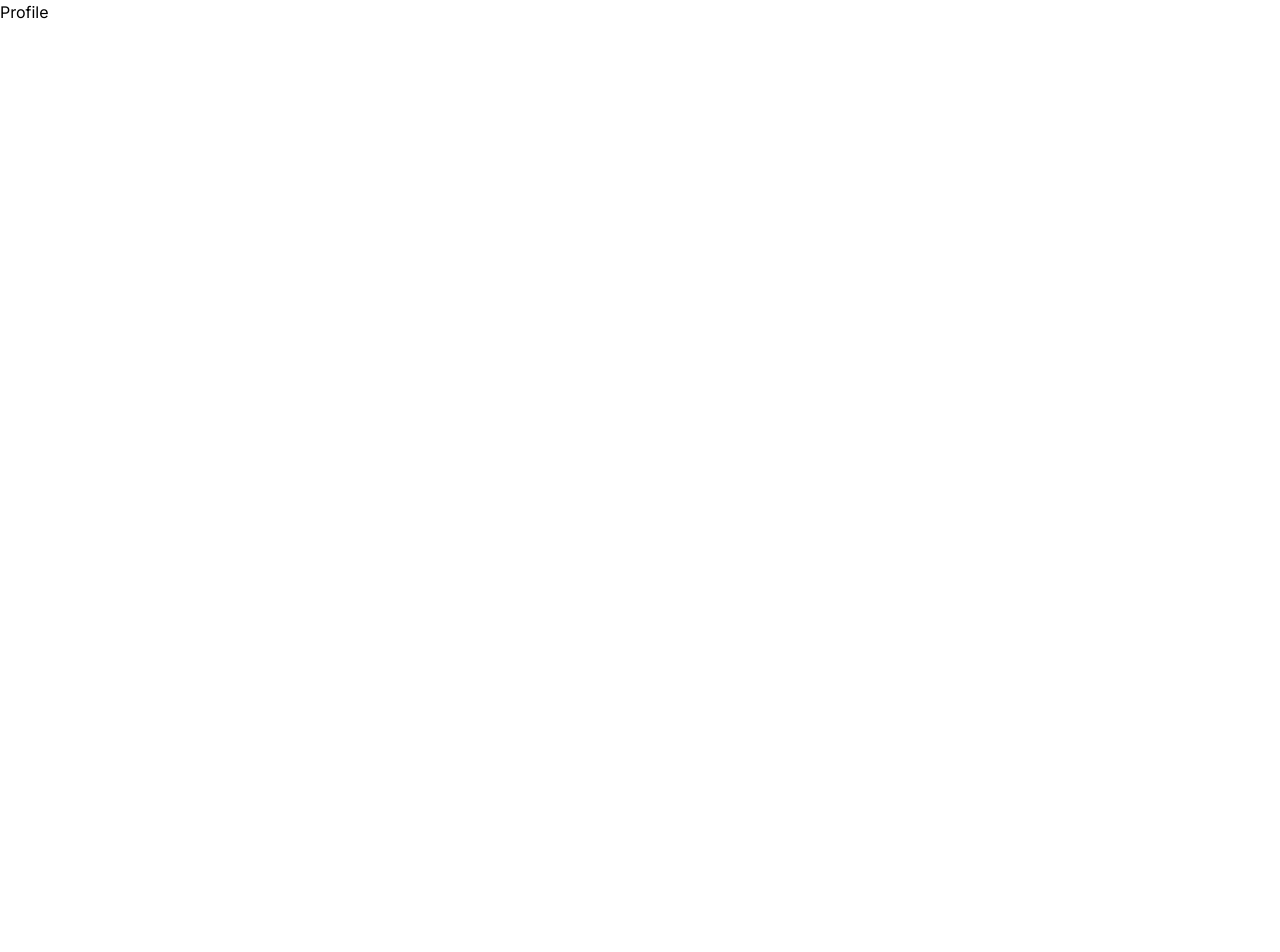
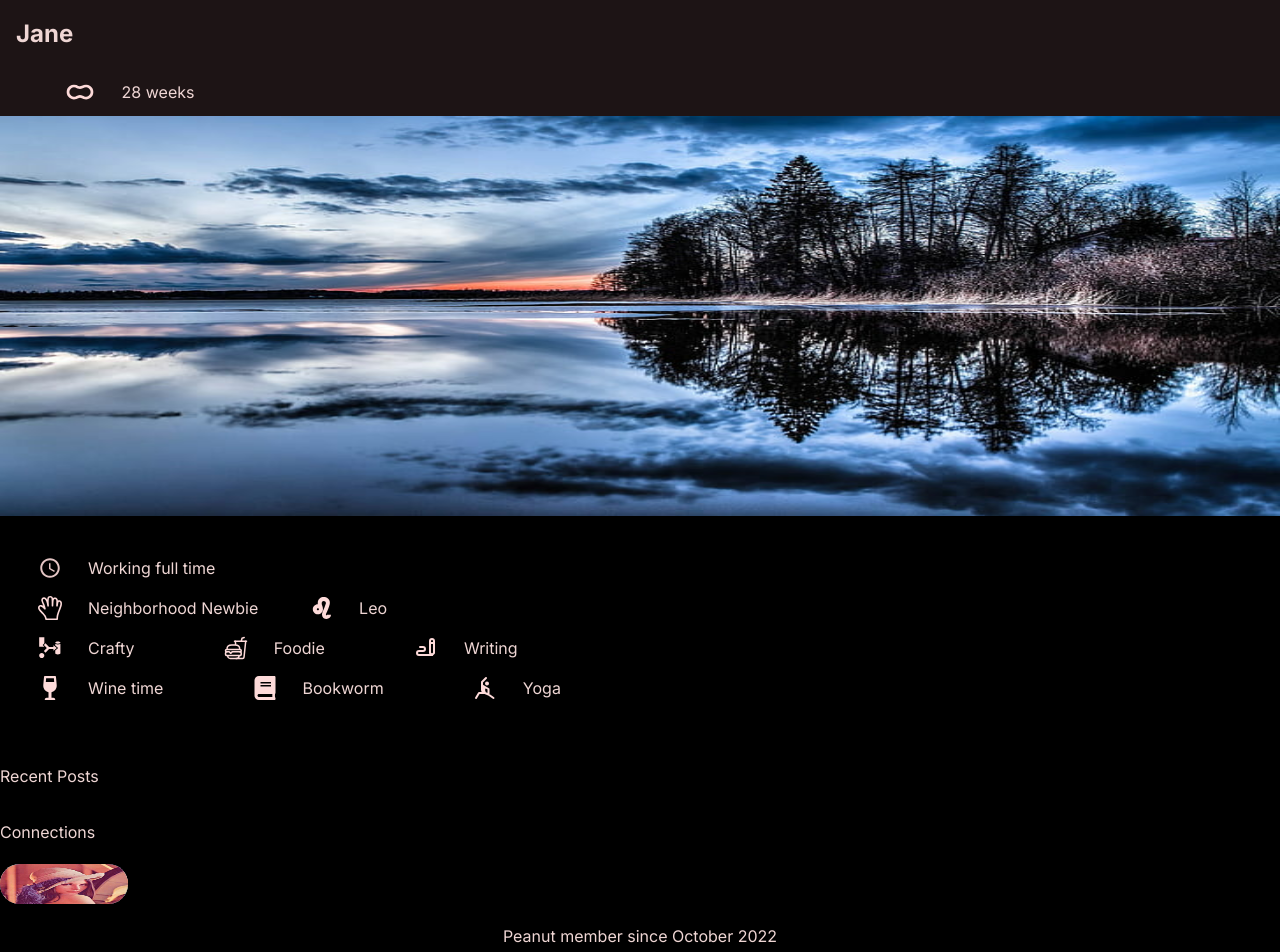
Before and after one commit to Rafsan2507/Peanut-app-client, a Next.js app: page /profile in a window 1280 px wide. Shown: the top 952 px of the page. Before the commit the page ends 800 px from the top, so only its background shows below. Built offline with nearby package versions, Linux system fonts and the light colour scheme; grey boxes are pictures that could not be loaded.

Commit message:
profile page added

```diff
--- a/src/app/profile/page.tsx
+++ b/src/app/profile/page.tsx
@@ -1,4 +1,4 @@
-import Profile from '@/components/home/Profile'
+import Profile from '@/components/profile/Profile'
 import React from 'react'
 
 type Props = {}
--- a/src/components/home/Bottombar.tsx
+++ b/src/components/home/Bottombar.tsx
@@ -9,7 +9,7 @@ type Props = {}
 
 const Bottombar = (props: Props) => {
   return (
-    <div className="bg-[#282828] flex items-center justify-around pb-4 h-[8vh]">
+    <div className="bg-[#282828] flex items-center justify-around h-[8vh]">
       <IconContext.Provider value={{ color: '#7D848D', size: '20' }}>
         <RiHome3Line color='#fddad9'/>
         <IoChatboxOutline color='#fddad9'/>
--- a/src/components/home/Cardcomponent.tsx
+++ b/src/components/home/Cardcomponent.tsx
@@ -1,54 +1,54 @@
-import Image from 'next/image'
-import React, { useState } from 'react'
-import TinderCard from 'react-tinder-card'
+import Image from "next/image";
+import React, { useState } from "react";
+import TinderCard from "react-tinder-card";
 
-type Props = {}
+type Props = {};
 
 const CardComponent = (props: Props) => {
   const [people, setPeople] = useState([
-        {name: "Elon Musk", url: "/images/image1.jpg"},
-        {name: "Walter White", url: "/images/image2.jpg"},
-        {name: "John Snow", url: "/images/image3.jpg"},
-        {name: "Jesse Pinkman", url: "/images/image4.jpg"},
-        {name: "Bruce Wayne", url: "/images/image5.jpg"}
-    ])
+    { name: "Elon Musk", url: "/images/image1.jpg" },
+    { name: "Walter White", url: "/images/image2.jpg" },
+    { name: "John Snow", url: "/images/image3.jpg" },
+    { name: "Jesse Pinkman", url: "/images/image4.jpg" },
+    { name: "Bruce Wayne", url: "/images/image5.jpg" },
+  ]);
 
   const swiped = (direction: any, nameToDelete: string) => {
     console.log("receiving" + nameToDelete);
-    }
+  };
 
   const outOfFrame = (name: string) => {
-        console.log(name + " left the screen")
-    }
+    console.log(name + " left the screen");
+  };
 
   return (
-
-        <div className='tinderCards flex flex-col'>
-            <div className='tinderCards__container flex justify-center relative w-full max-w-[90vw]'>
-                {people.map(person => (
+    <div className="tinderCards flex flex-col">
+      <div className="tinderCards__container flex justify-center relative w-full max-w-[90vw] ">
+        {people.map((person) => (
           <TinderCard
-                        className='swipe absolute w-full'
+            className="swipe absolute w-full"
             key={person.name}
-                        preventSwipe={['up', 'down']}
-                        onSwipe={dir => swiped(dir, person.name)}
+            preventSwipe={["up", "down"]}
+            onSwipe={(dir) => swiped(dir, person.name)}
             onCardLeftScreen={() => outOfFrame(person.name)}
           >
-                        <div className='relative w-[100vw] h-[78vh]'>
+            <div className="relative w-[100vw] h-[78vh]">
               <Image
                 src={person.url}
-                                className='card w-full h-full bg-cover bg-center'
+                className="card w-full h-full bg-cover bg-center"
                 width={100}
                 height={200}
                 alt={person.name}
               />
-                            <h2 className='absolute bottom-0 left-0 w-[50vw] flex text-left text-white text-[1.2rem] font-bold p-[2vh] mb-[25vh]'>{person.name}</h2>
+              <h2 className="absolute bottom-0 left-0 w-[50vw] flex text-left text-white text-[1.2rem] font-bold p-[2vh] mb-[25vh]">
+                {person.name}
+              </h2>
             </div>
           </TinderCard>
-
         ))}
       </div>
     </div>
-    )
-}
+  );
+};
 
-export default CardComponent
+export default CardComponent;
--- a/src/components/home/Profile.tsx
+++ /dev/null
@@ -1,11 +0,0 @@
-import React from 'react'
-
-type Props = {}
-
-const Profile = (props: Props) => {
-  return (
-    <div>Profile</div>
-  )
-}
-
-export default Profile
--- a/src/components/home/Topnavbar.tsx
+++ b/src/components/home/Topnavbar.tsx
@@ -6,7 +6,7 @@ function Topnavbar({}: Props) {
   return (
     <div className="flex flex-column bg-[#282828] h-[8vh] items-center">
       <div className="pl-[5vw]">
-        <IoPersonCircleSharp className="size-[4vh]"color="#ffffff"/>
+        <IoPersonCircleSharp className="size-[4vh]" color="#ffffff"/>
       </div>
       <div className="px-[28vw] text-[#f5bcc7] justify-self-center text-[1.2rem] font-semibold">
         <h2>peanut</h2>
--- /dev/null
+++ b/src/components/profile/Profile.tsx
@@ -0,0 +1,126 @@
+import Image from "next/image";
+import React from "react";
+import { TbBrandPeanut } from "react-icons/tb";
+import { IoMdTime } from "react-icons/io";
+import { RxHand } from "react-icons/rx";
+import { GiLeo } from "react-icons/gi";
+import { GiCrafting } from "react-icons/gi";
+import { IoFastFoodOutline } from "react-icons/io5";
+import { TbWriting } from "react-icons/tb";
+import { FaWineGlassAlt } from "react-icons/fa";
+import { FaBook } from "react-icons/fa";
+import { GrYoga } from "react-icons/gr";
+type Props = {};
+
+const Profile = (props: Props) => {
+  const people = [
+    { url: "/images/image1.jpg", alt: "image1" },
+    { url: "/images/image2.jpg", alt: "image2" },
+    { url: "/images/image3.jpg", alt: "image3" },
+    { url: "/images/image4.jpg", alt: "image4" },
+    { url: "/images/image5.jpg", alt: "image5" },
+  ];
+
+  return (
+    <>
+      <div>
+        <h2 className="w-[100vw] flex text-left text-[#efd6d4] text-[1.5rem] font-bold p-[2vh] bg-[#1d1415]">
+          Jane
+        </h2>
+        <div className="flex flex-row h-[6vh] bg-[#1d1415] pl-[5vw] items-center">
+          <TbBrandPeanut className="size-[4vh] mr-[2vw]" color="#fddad9" />
+          <h2 className="text-[#efd6d4]">28 weeks</h2>
+        </div>
+      </div>
+
+      <div className="relative w-[100vw] h-[50vh]">
+        <Image
+          src="/images/image1.jpg"
+          className="card w-full h-full bg-cover bg-center"
+          width={100}
+          height={200}
+          alt="image"
+        />
+      </div>
+
+      <div className="bg-[#000000] space-y-[2vh] pl-[3vw] pb-[2vh]">
+        <div className="flex flex-row pt-[5vh]">
+          <IoMdTime className="size-[3vh] mr-[2vw]" color="#fddad9" />
+          <h2 className="text-[#efd6d4]">Working full time</h2>
+        </div>
+        <div className="flex flex-row space-x-[4vw]">
+          <div className="flex flex-row items-center">
+            <RxHand className="size-[3vh] mr-[2vw]" color="#fddad9" />
+            <h2 className="text-[#efd6d4]">Neighborhood Newbie</h2>
+          </div>
+          <div className="flex flex-row">
+            <GiLeo className="size-[3vh] mr-[2vw]" color="#fddad9" />
+            <h2 className="text-[#efd6d4]">Leo</h2>
+          </div>
+        </div>
+        <div className="flex flex-row space-x-[7vw]">
+          <div className="flex flex-row">
+            <GiCrafting className="size-[3vh] mr-[2vw]" color="#fddad9" />
+            <h2 className="text-[#efd6d4]">Crafty</h2>
+          </div>
+          <div className="flex flex-row items-center">
+            <IoFastFoodOutline
+              className="size-[3vh] mr-[2vw]"
+              color="#fddad9"
+            />
+            <h2 className="text-[#efd6d4]">Foodie</h2>
+          </div>
+          <div className="flex flex-row items-center">
+            <TbWriting className="size-[3vh] mr-[2vw]" color="#fddad9" />
+            <h2 className="text-[#efd6d4]">Writing</h2>
+          </div>
+        </div>
+        <div className="flex flex-row space-x-[7vw]">
+          <div className="flex flex-row">
+            <FaWineGlassAlt className="size-[3vh] mr-[2vw]" color="#fddad9" />
+            <h2 className="text-[#efd6d4]">Wine time</h2>
+          </div>
+          <div className="flex flex-row">
+            <FaBook className="size-[3vh] mr-[2vw]" color="#fddad9" />
+            <h2 className="text-[#efd6d4]">Bookworm</h2>
+          </div>
+          <div className="flex flex-row">
+            <GrYoga className="size-[3vh] mr-[2vw]" color="#fddad9" />
+            <h2 className="text-[#efd6d4]">Yoga</h2>
+          </div>
+        </div>
+      </div>
+
+      <div className="bg-[#000000] pt-[6vh]">
+        <h2 className="text-[#efd6d4]">Recent Posts</h2>
+      </div>
+
+      <div className="bg-[#000000] pt-[4vh]">
+        <h2 className="text-[#efd6d4] mb-[5vh]">Connections</h2>
+        <div className="flex flex-row items-center">
+          {people.map((person, index) => (
+            <Image
+              key={index}
+              src={person.url}
+              className={`absolute card w-[10vw] h-[5vh] rounded-full ml-[${
+                index * 5
+              }vw]`}
+              width={20}
+              height={20}
+              alt={person.alt}
+            />
+          ))}
+        </div>
+      </div>
+
+      <div className="flex grid flex-col justify-items-center h-[20vh] bg-[#000000] pt-[5vh]">
+        <h2 className="text-[#efd6d4] mb-[4vh]">
+          Peanut member since October 2022
+        </h2>
+        <h2 className="text-[#efd6d4]">Block | Report</h2>
+      </div>
+    </>
+  );
+};
+
+export default Profile;
```
Lines whose indentation alone changed are shown as unchanged.
